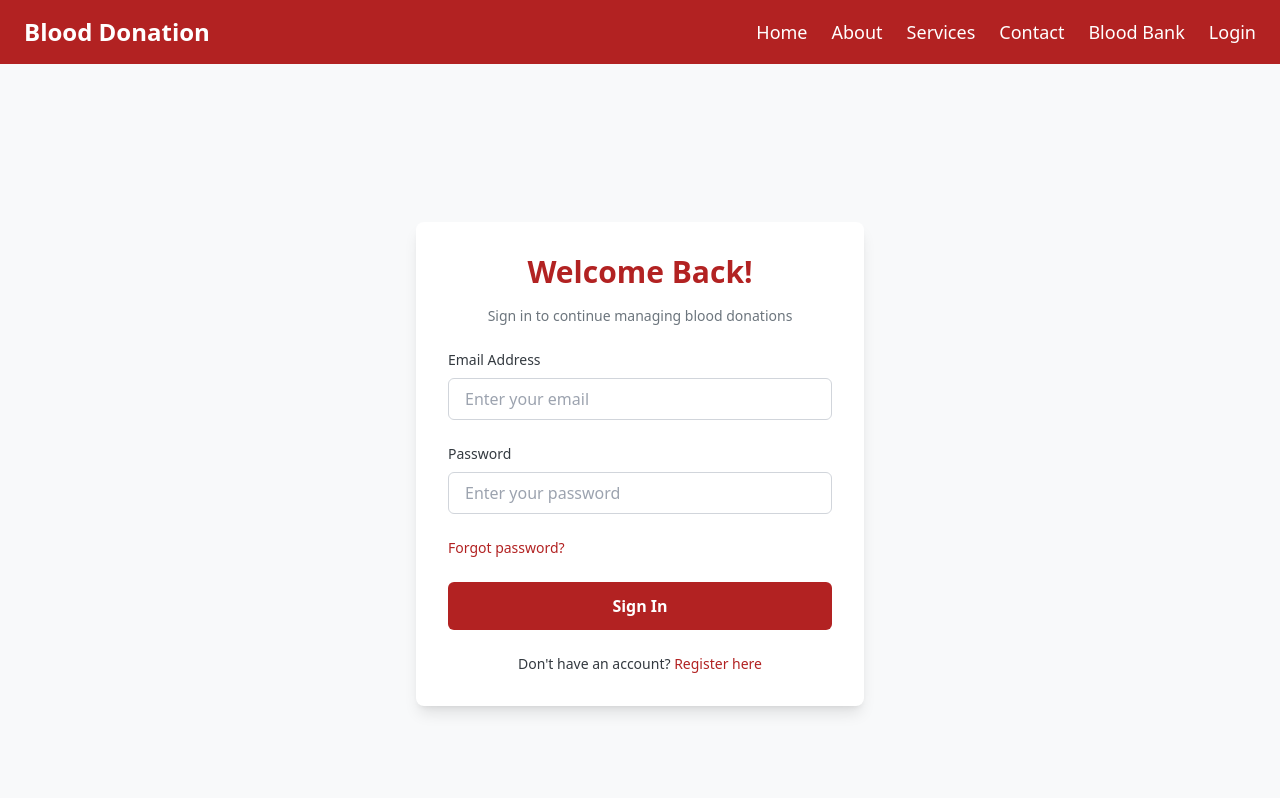
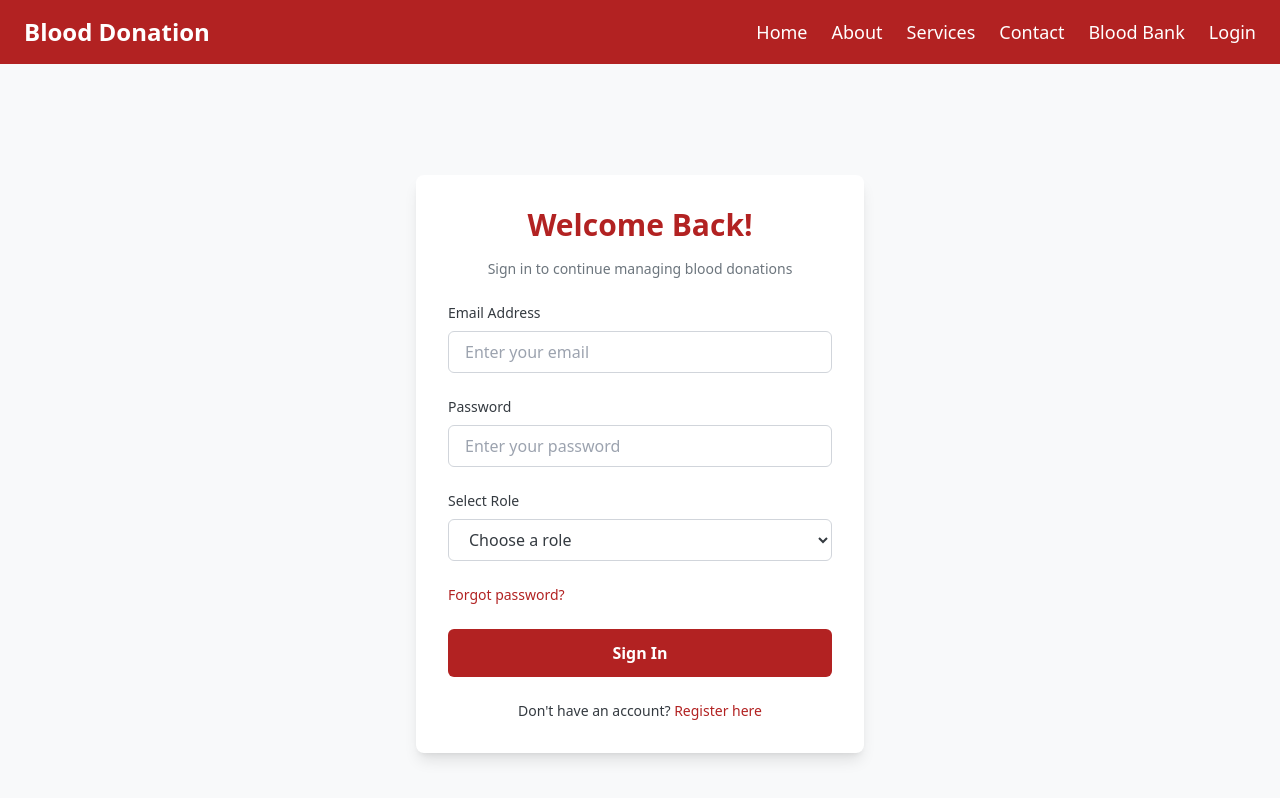
Before and after one commit to mupashirbare/Blood-donation-management, a React (Vite) app in the folder frontend/: page /login in a window 1280 px wide. Shown: the top 798 px of the page. Built offline with nearby package versions, Linux system fonts and the light colour scheme.

Commit message:
i was updated the login Pages.

```diff
--- a/frontend/src/pages/login.jsx
+++ b/frontend/src/pages/login.jsx
@@ -3,7 +3,7 @@ import { useNavigate } from "react-router-dom";
 import axios from "axios";
 
 const Login = () => {
-  const [formData, setFormData] = useState({ email: "", password: ""});
+  const [formData, setFormData] = useState({ email: "", password: "", role: "" });
   const [error, setError] = useState("");
   const navigate = useNavigate();
 
@@ -14,7 +14,7 @@ const Login = () => {
 
   const handleSubmit = async (e) => {
     e.preventDefault();
-    if (!formData.email || !formData.password ) {
+    if (!formData.email || !formData.password || !formData.role) {
       setError("All fields are required.");
       return;
     }
@@ -81,6 +81,26 @@ const Login = () => {
             />
           </div>
 
+          {/* Role Selection */}
+          <div>
+            <label htmlFor="role" className="block text-sm font-medium text-[#343A40]">
+              Select Role
+            </label>
+            <select
+              id="role"
+              name="role"
+              value={formData.role}
+              onChange={handleChange}
+              required
+              className="block w-full mt-2 px-4 py-2 bg-white border border-gray-300 rounded-md
+                         text-[#343A40] focus:outline-none focus:ring-2 focus:ring-[#B22222] focus:border-[#B22222]"
+            >
+              <option value="">Choose a role</option>
+              <option value="admin">Admin</option>
+              <option value="donor">Donor</option>
+              <option value="user">Recipient</option>
+            </select>
+          </div>
 
           {/* Forgot Password */}
           <div className="flex justify-between text-sm">
```
